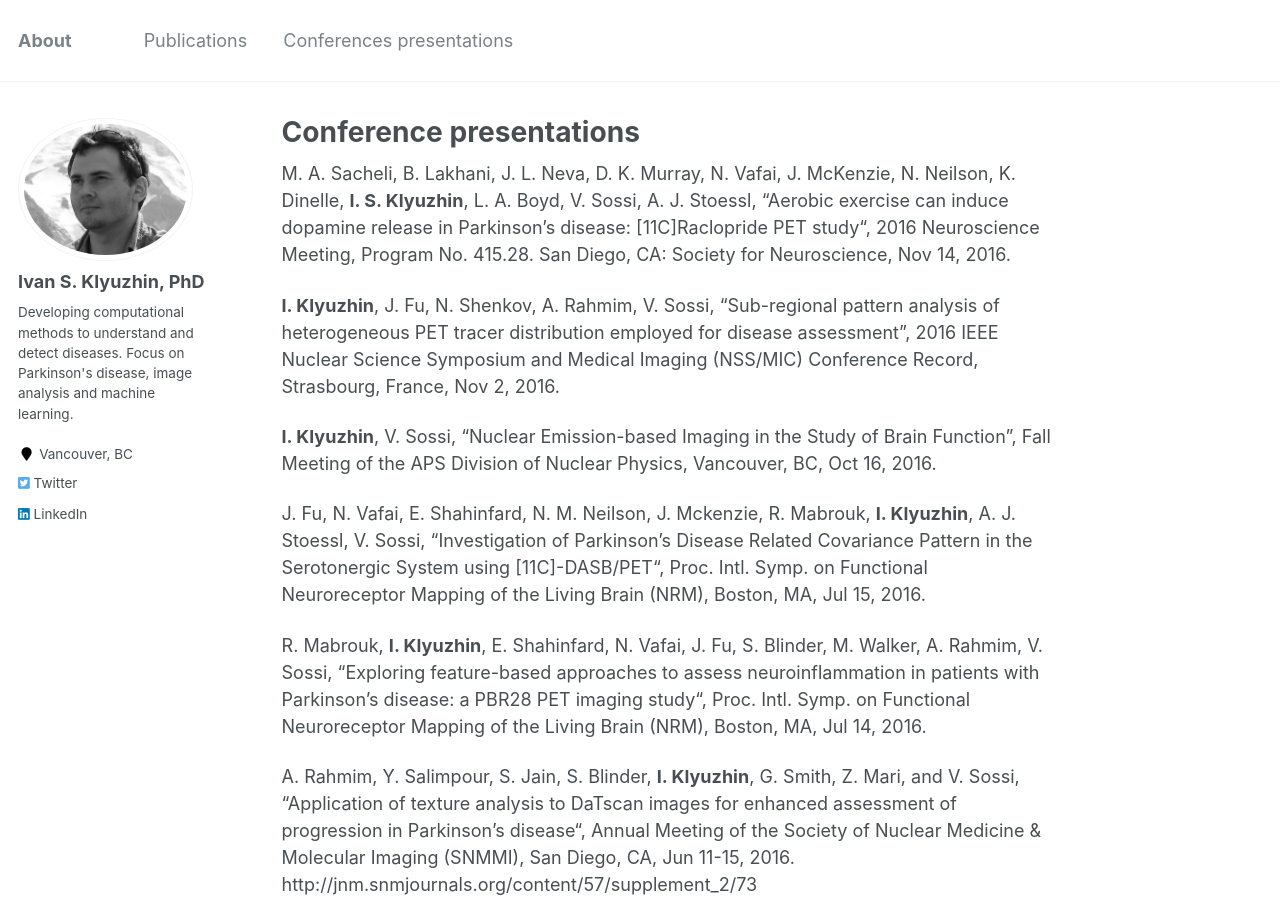
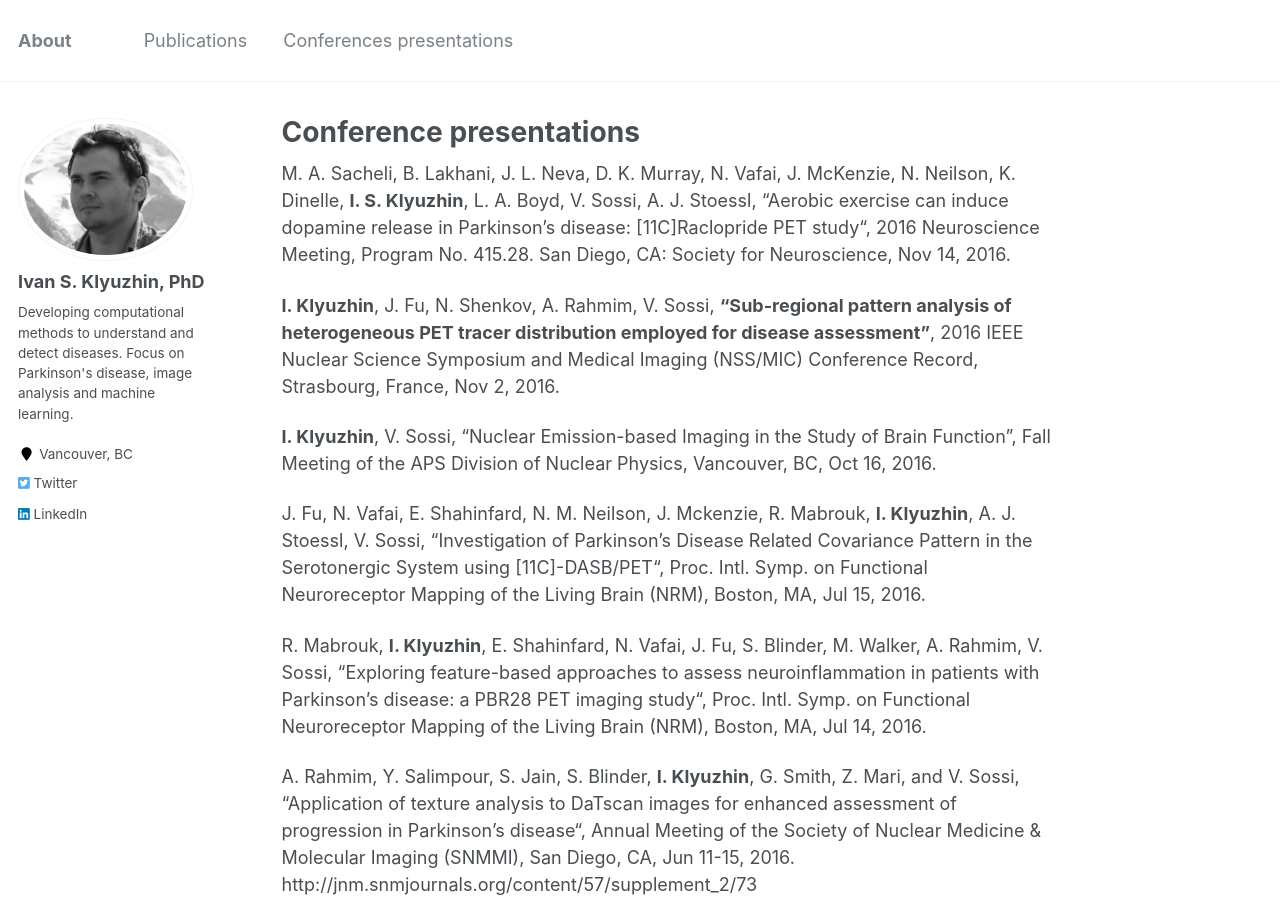
Before and after one commit to ivandam/ivandam.github.io, a Jekyll site: the page built from _pages/conferences.md, in a window 1280 px wide and 900 px high. Built offline with Jekyll 4.4.1, drawn with Linux system fonts in a browser that asks for light colours.

Commit message:
style change

```diff
--- a/_pages/conferences.md
+++ b/_pages/conferences.md
@@ -8,7 +8,7 @@ redirect_from:
 
 M. A. Sacheli, B. Lakhani, J. L. Neva, D. K. Murray, N. Vafai, J. McKenzie, N. Neilson, K. Dinelle, **I. S. Klyuzhin**, L. A. Boyd, V. Sossi, A. J. Stoessl, “Aerobic exercise can induce dopamine release in Parkinson’s disease: [11C]Raclopride PET study“, 2016 Neuroscience Meeting, Program No. 415.28. San Diego, CA: Society for Neuroscience, Nov 14, 2016.
 
-**I. Klyuzhin**, J. Fu, N. Shenkov, A. Rahmim, V. Sossi, “Sub-regional pattern analysis of heterogeneous PET tracer distribution employed for disease assessment”, 2016 IEEE Nuclear Science Symposium and Medical Imaging (NSS/MIC) Conference Record, Strasbourg, France, Nov 2, 2016.
+__I. Klyuzhin__, J. Fu, N. Shenkov, A. Rahmim, V. Sossi, **“Sub-regional pattern analysis of heterogeneous PET tracer distribution employed for disease assessment”**, 2016 IEEE Nuclear Science Symposium and Medical Imaging (NSS/MIC) Conference Record, Strasbourg, France, Nov 2, 2016.
 
 **I. Klyuzhin**, V. Sossi, “Nuclear Emission-based Imaging in the Study of Brain Function”, Fall Meeting of the APS Division of Nuclear Physics, Vancouver, BC, Oct 16, 2016.
 
```
